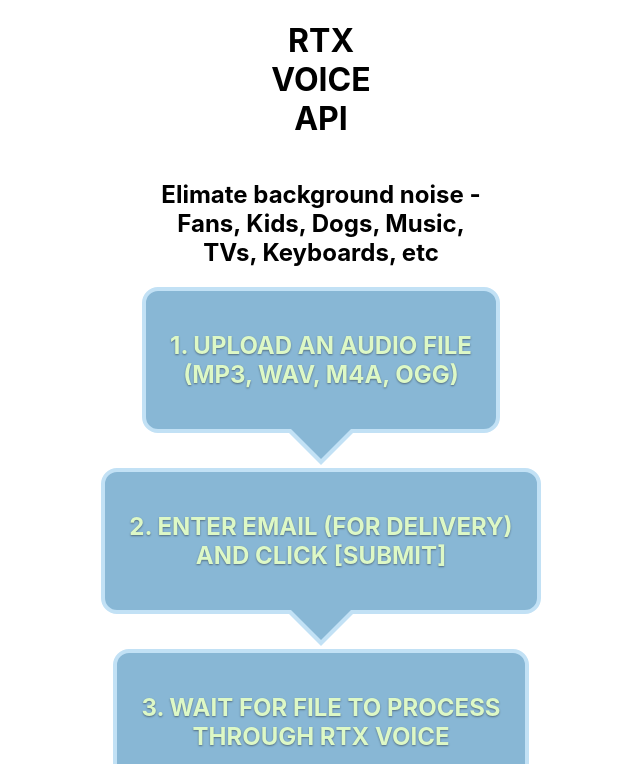
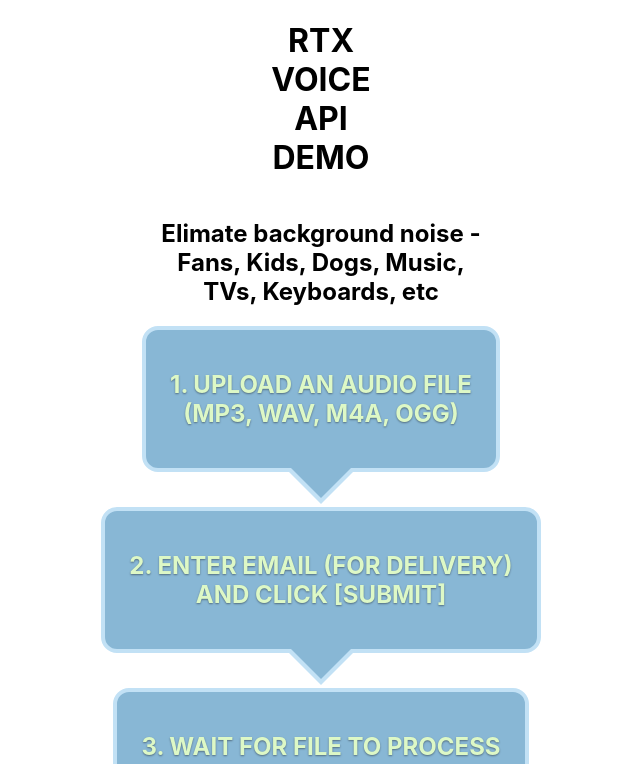
Before and after one commit to JaredPotter/rtx-voice-api, a React (Create React App) app in the folder web-app/: page / in a window 1280 px wide. Shown: the top 764 px of the page, without its empty margins (319-959 px from the left). Built offline with nearby package versions, Linux system fonts and the light colour scheme; no server answers.

Commit message:
Update title and page tittle

```diff
--- a/web-app/public/index.html
+++ b/web-app/public/index.html
@@ -24,7 +24,7 @@
       work correctly both with client-side routing and a non-root public URL.
       Learn how to configure a non-root public URL by running `npm run build`.
     -->
-    <title>React App</title>
+    <title>RTX Voice API DEMO</title>
   </head>
   <body>
     <noscript>You need to enable JavaScript to run this app.</noscript>
--- a/web-app/src/App.js
+++ b/web-app/src/App.js
@@ -60,7 +60,7 @@
 
   return (
     <div className="app-container">
-      <h1 className="title">RTX VOICE API</h1>
+      <h1 className="title">RTX VOICE API DEMO</h1>
       <h2 className="subtitle">
         Elimate background noise - Fans, Kids, Dogs, Music, TVs, Keyboards, etc
       </h2>
```
